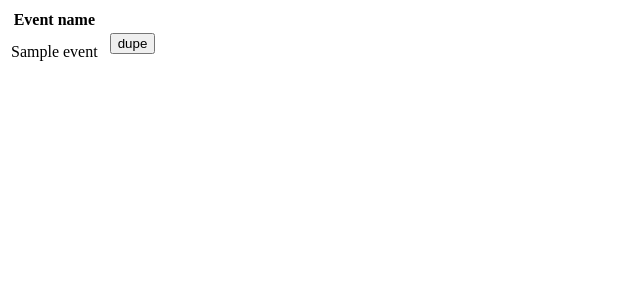
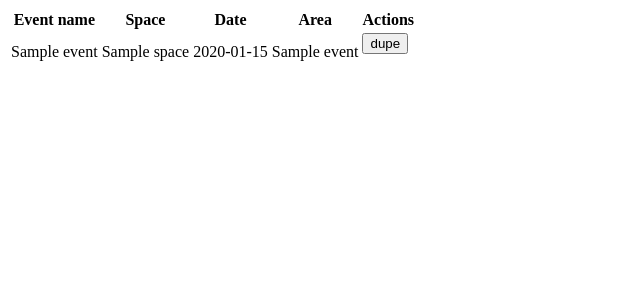
Before and after one commit to ppapadeas/wprevents, a Python web app: template mozcal/admin/templates/event_dedupe.html in a window 1280 px wide. Shown: the top 300 px of the page, without its empty margins (0-640 px from the left). Run offline with Jinja, Linux system fonts and the light colour scheme; the template is opened without the code that fills it: most values are stand-ins (such as "Sample title", 1, 10 or a date in 2020).

Commit message:
Add missing fields in event_dedupe.html

```diff
--- a/mozcal/admin/templates/event_dedupe.html
+++ b/mozcal/admin/templates/event_dedupe.html
@@ -2,9 +2,10 @@
   <thead>
     <tr>
       <th>Event name</th>
-      <th></th>
-      <th></th>
-      <th></th>
+      <th>Space</th>
+      <th>Date</th>
+      <th>Area</th>
+      <th>Actions</th>
     </tr>
   </thead>
 
@@ -12,8 +13,9 @@
     {% for event in events %}
     <tr>
       <td>{{ event.title }}</td>
-      <td></td>
-      <td></td>
+      <td>{{ event.space }}</td>
+      <td>{{ event.start.strftime('%Y-%m-%d') }}</td>
+      <td>{{ event.area_names }}</td>
       <td>
         <form method="post">
           {{ csrf() }}
```
